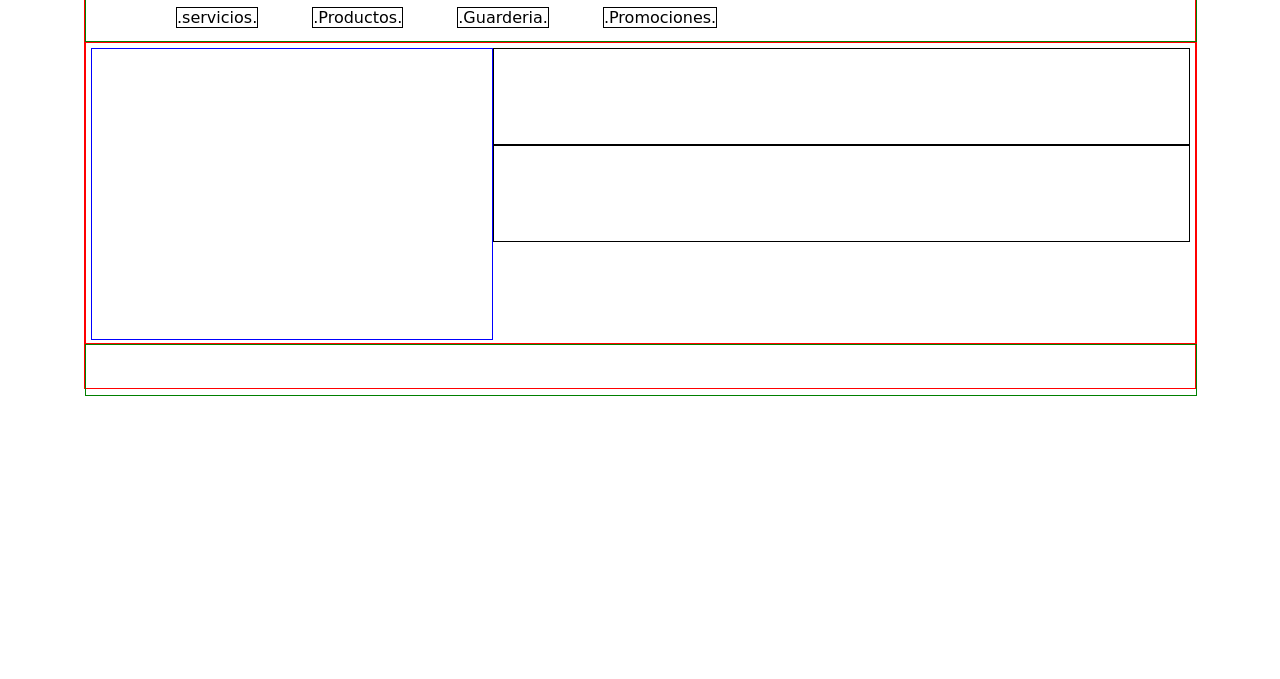
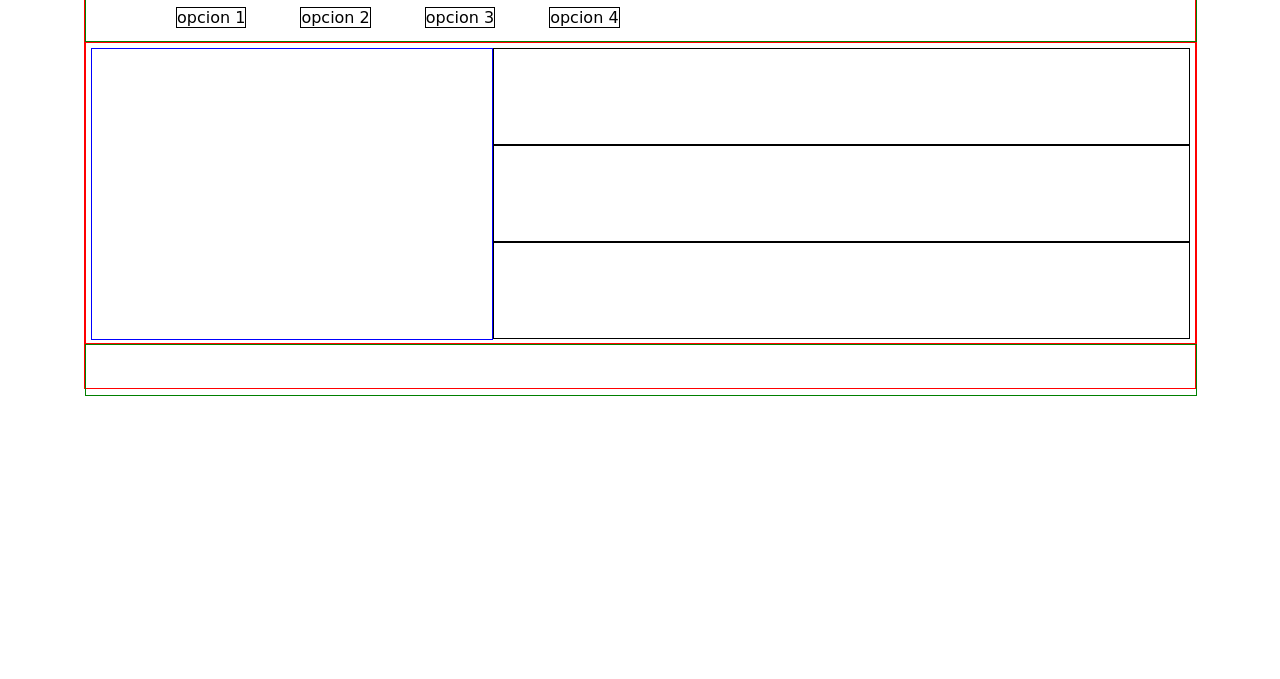
Before and after one commit to geronimojose/pagina_web, a plain HTML site: page docs/index.html in a window 1280 px wide. Shown: the part 121-800 px from the top of the page. Drawn offline with Linux system fonts and the light colour scheme; a web font is replaced by a local one.

Commit message:
descanso

```diff
--- a/docs/index.html
+++ b/docs/index.html
@@ -19,14 +19,15 @@
     <nav>
       <ul>
 
-        <li>.servicios.</li>
-        <li>.Productos.</li>
-        <li>.Guarderia.</li>
-        <li>.Promociones.</li>
+        <li>opcion 1</li>
+        <li>opcion 2</li>
+        <li>opcion 3</li>
+        <li>opcion 4</li>
       </ul>
     </nav>
     <section>
       <aside></aside>
+      <article></article>
       <article></article>
       <article></article>
     </section>
```
